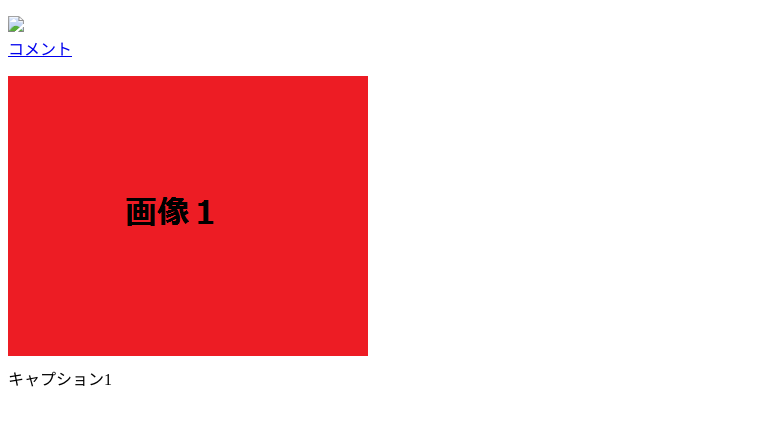
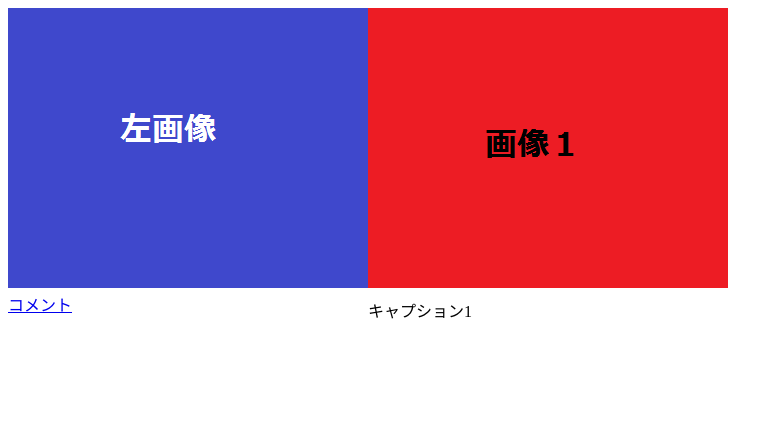
Before and after one commit to shhirose/eccube_xoops_77183, a plain HTML site: page index.html in a window 1280 px wide. Shown: the whole page, without its empty margins (0-783 px from the left). Drawn offline with nearby package versions, Linux system fonts and the light colour scheme.

Commit message:
画像を横並びに変更

```diff
--- a/index.html
+++ b/index.html
@@ -7,6 +7,21 @@
 <body>
 <div>
     <style type="text/css">
+        .clearfix:after {
+            content: " ";
+            display: block;
+            clear: both;
+        }
+        .wrapper {
+            width: 720px;
+        }
+        .top-block1,
+        #slideshow {
+            float: left;
+        }
+        .top-block1 p {
+            margin: 0;
+        }
         #slideshow {
             position: relative;
             width: 360px;
@@ -65,9 +80,10 @@
         setInterval( "slideSwitch()", 5000 );
     });
     </script>
+    <div class="wrapper clearfix">
         <div class="top-block1">
             <p>
-            <a href="リンク先"><img src="画像１" /><br />
+                <a href="リンク先"><img src="./img/img-left.png" /><br />
                 コメント</a>
             </p>
         </div>
@@ -82,5 +98,6 @@
             </p>
         </div>
     </div>
+</div>
 </body>
 </html>
```
Also changed, not shown: img/img-left.png (added). Lines whose indentation alone changed are shown as unchanged.
